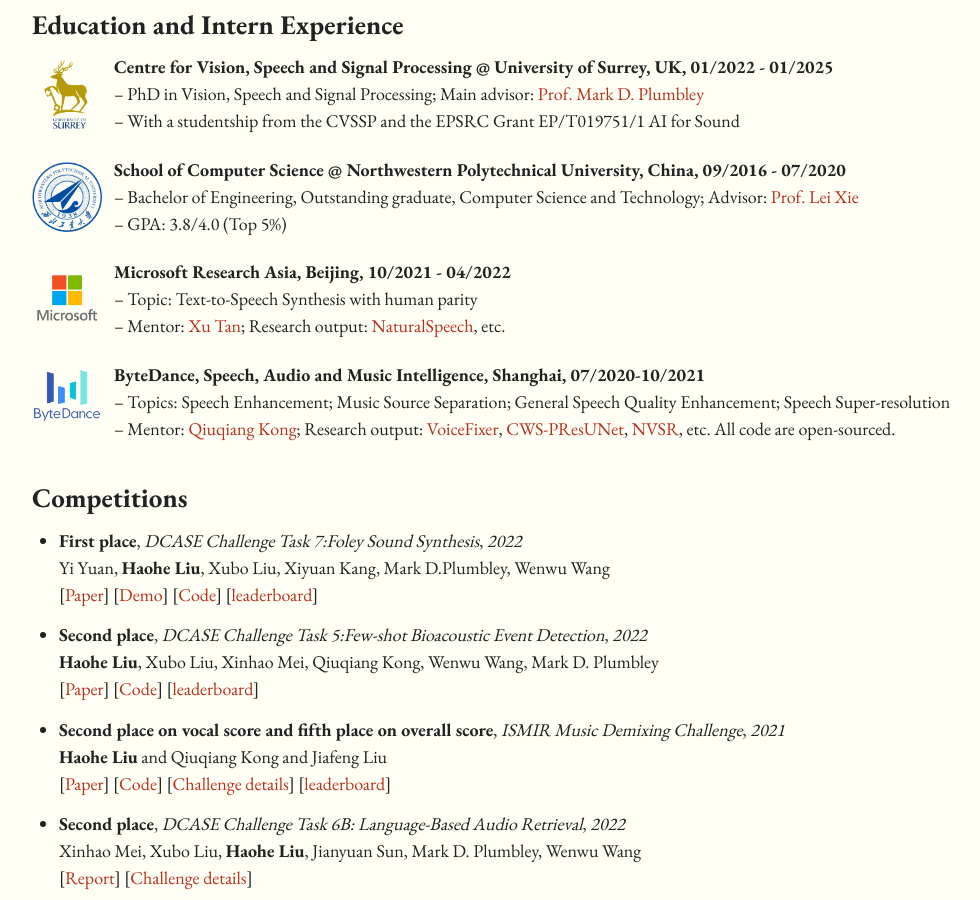
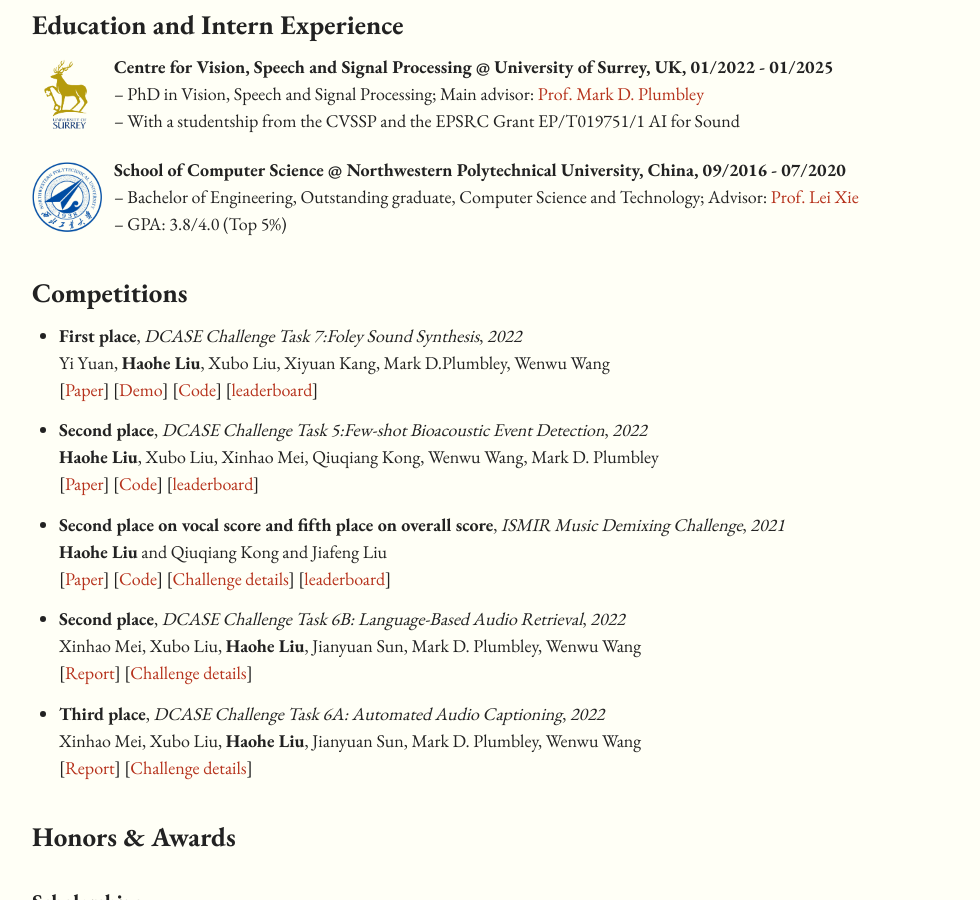
Before and after one commit to haoheliu/haoheliu.github.io, a Jekyll site: the page built from index.md, in a window 1280 px wide and 900 px high, scrolled down 1566 px. Shown: the whole window, without its empty margins (50-1030 px from the left). Built offline with Jekyll 4.4.1, drawn with Linux system fonts in a browser that asks for light colours; comment, search, counter and statistics services are not loaded.

Commit message:
Update index.md

```diff
--- a/index.md
+++ b/index.md
@@ -21,17 +21,6 @@ education:
       image: "/images/nwpu.png"
       comment: "-- Bachelor of Engineering, Outstanding graduate, Computer Science and Technology; Advisor: [Prof. Lei Xie]<br/>
                 -- GPA: 3.8/4.0 (Top 5%)"
-
-interns:
-    - title: "Microsoft Research Asia, Beijing, 10/2021 - 04/2022"
-      image: "/images/microsoft-logo.png"
-      comment: "-- Topic: Text-to-Speech Synthesis with human parity<br/>
-                -- Mentor: [Xu Tan]; Research output: [NaturalSpeech], etc. "
-
-    - title: "ByteDance, Speech, Audio and Music Intelligence, Shanghai, 07/2020-10/2021"
-      image: "/images/bytedance-logo.png"
-      comment: "-- Topics: Speech Enhancement; Music Source Separation; General Speech Quality Enhancement; Speech Super-resolution<br/>
-                -- Mentor: [Qiuqiang Kong]; Research output: [VoiceFixer], [CWS-PResUNet], [NVSR], etc. All code are open-sourced. "
 
 competitions:
     - title: First place
@@ -202,8 +191,6 @@ news:
         note: Presented our winner model CWS-PResUNet to the audience on 2021 ISMIR MDX workshop.
       - time: 2021-11-12 &#128100;
         note: Gave a tutorial talk (<a href="https://docs.google.com/presentation/d/1AnlvPYCcuUZ2AW-4Q4BNdakqzgajoe9ltr4QUAr2oWw/edit">slides</a>) on music source separation with Alexandre Defossez and Woosung Choi at the 2021 ISMIR MDX satellite event!
-      - time: 2021-10-26 &#128187;
-        note: Joined the Microsoft Research Asia as a research intern.
       - time: 2021-09-30 &#128100;
         note: Gave a talk on VENTURE 将门创投 (In Chinese) about the voicefixer I developed recently! [<a href="https://www.techbeat.net/talk-info?id=586">link</a>]
       - time: 2021-08-19 &#128195;
@@ -214,8 +201,6 @@ news:
         note: A paper was accepted in ISMIR 2021.
       - time: 2021-06-02 &#128227;
         note: A paper was accepted in INTERSPEECH 2021.
-      - time: 2020-07-27 &#128187;
-        note: Joined the ByteDance AI lab as a research intern.
       - time: 2020-07-24 &#128227;
         note: A paper was accepted in INTERSPEECH 2020.
       - time: 2020-07-12 &#127891;
@@ -740,14 +725,6 @@ Highlighted research performed as the first author:
 {{ edu.comment }}
 {% endfor %}
 
-{% for intern in page.interns %}
-{% if intern.image %}
-{% include image_original.html url=intern.image caption="" width="70px" align=thumbnail %}
-{% endif %}
-**{{intern.title}}** <br/>
-{{ intern.comment }}
-{% endfor %}<br/>
-
 ## Competitions
 <!-- - Second place in DCASE 2022 Challenge Task 5:Few-shot Bioacoustic Event Detection. [code][details][leaderboard]
 - Second place on vocal score and fifth place on overall score in ISMIR 2021 Music Demixing Challenge. [code][details] [leaderboard]
```
